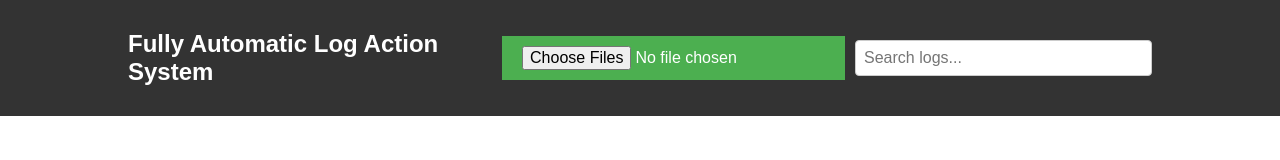
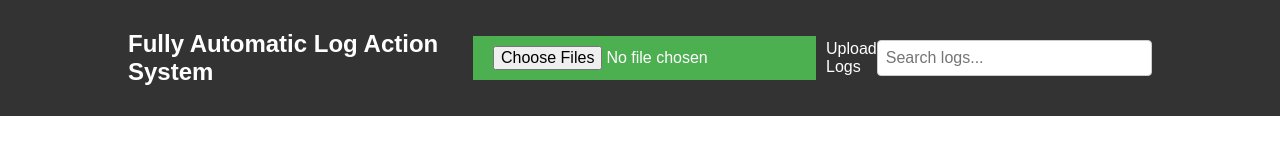
Before and after one commit to edr-support/falas, a plain HTML site: page index.html in a window 1280 px wide. Drawn offline with Linux system fonts and the light colour scheme.

Commit message:
Update index.html

```diff
--- a/index.html
+++ b/index.html
@@ -12,6 +12,7 @@
             <h2>Fully Automatic Log Action System</h2>
             <div class="upload-container">
                 <input type="file" class="upload-btn" id="file-upload" multiple accept=".txt,.log">
+                 <label for="file-upload" class="upload-label">Upload Logs</label>
             </div>
             <input type="text" id="search" placeholder="Search logs...">
         </div>
```
